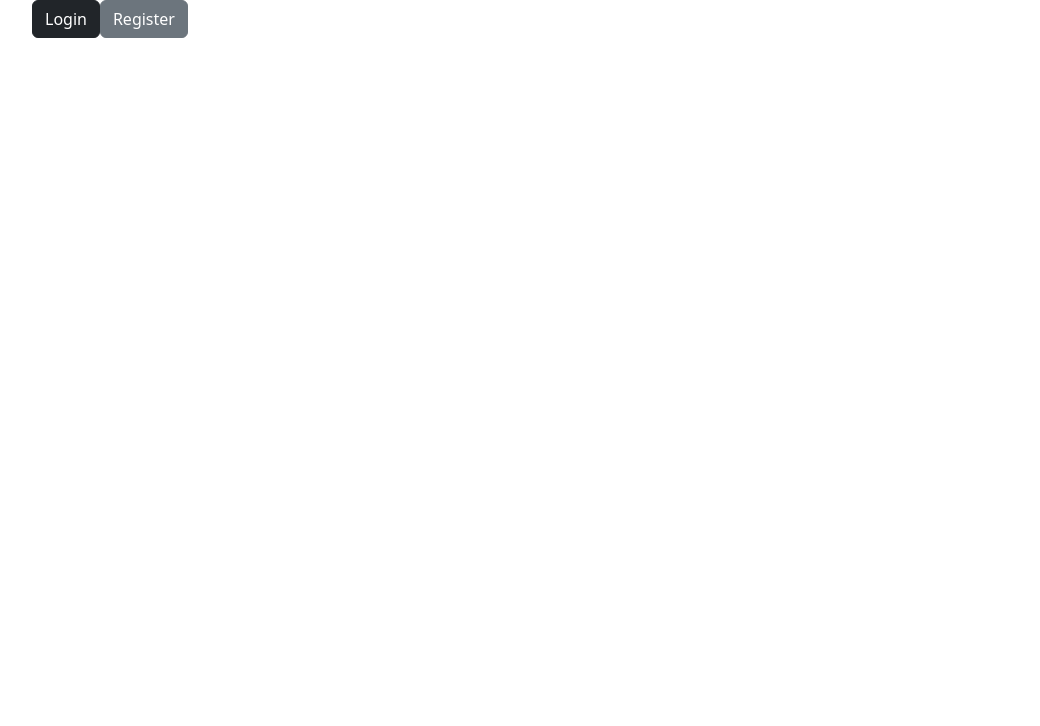
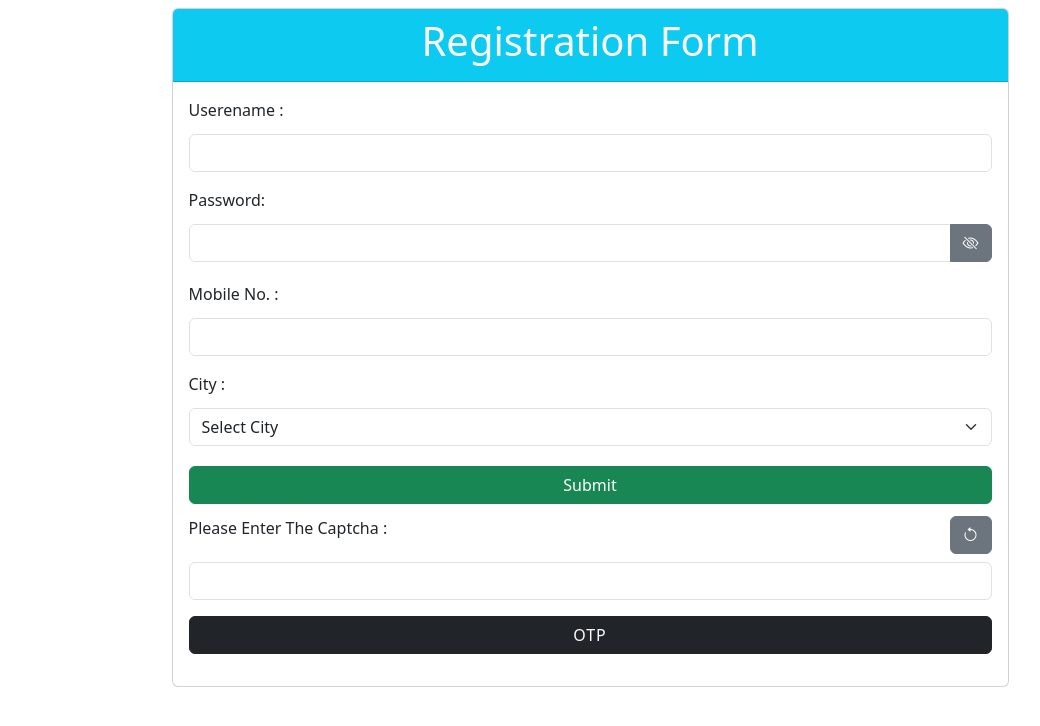
Before and after one commit to Himanshu12866/UI-react, a React (Vite) app in the folder learnreact/: page / in a window 1280 px wide. Shown: the top 726 px of the page, without its empty margins (50-1090 px from the left). Built offline with nearby package versions, Linux system fonts and the light colour scheme.

Commit message:
"Toggle Captcha and MountDemo components in App.jsx, update Captcha input type from number to text, and add margin to MountDemo buttons."

```diff
--- a/learnreact/src/App.jsx
+++ b/learnreact/src/App.jsx
@@ -2,8 +2,8 @@
 import "./component/login.component.css";
 import "./component/input.component.css";
 import "./App.css"
-import MountDemo from "./component/mount/mount";
-// import Captcha from "./component/captcha";
+// import MountDemo from "./component/mount/mount";
+import Captcha from "./component/captcha";
 
 // import Node from "./component/context-demo/node";
 // import ShopperApp from "./component/shopper";
@@ -48,9 +48,9 @@ function App() {
       {/* <GrandP /> */}
       {/* <ShopperApp /> */}
 
-      {/* <Captcha/> */}
+      <Captcha/>
       {/* <Node /> */}
-      <MountDemo />
+      {/* <MountDemo /> */}
     </div>
   )
 }
--- a/learnreact/src/component/captcha.jsx
+++ b/learnreact/src/component/captcha.jsx
@@ -83,7 +83,7 @@ export default function Captcha() {
                     <div className="d-flex justify-content-between my-2">
                         <label className="form-label">Please Enter The Captcha :</label> <button onClick={ChangeCode} className="btn btn-secondary bi bi-arrow-counterclockwise"></button>
                     </div>
-                    <input type="number" className="form-control" ></input>
+                    <input type="text" className="form-control" ></input>
                     <button className="btn btn-dark text-light w-100 my-3" style={{letterSpacing:"1px"}}>{otp}</button>
                     </form>
                 </div>
--- a/learnreact/src/component/mount/mount.jsx
+++ b/learnreact/src/component/mount/mount.jsx
@@ -13,8 +13,8 @@ export default function MountDemo(){
    }
    return(
     <div>
-        <button className="btn btn-dark" onClick={LoginComponent}>Login</button>
-        <button className="btn btn-secondary" onClick={RegisterComponent}> Register</button>
+        <button className="btn btn-dark m-3"  onClick={LoginComponent}>Login</button>
+        <button className="btn btn-secondary m-3" onClick={RegisterComponent}> Register</button>
 
         <div>
             {
```
